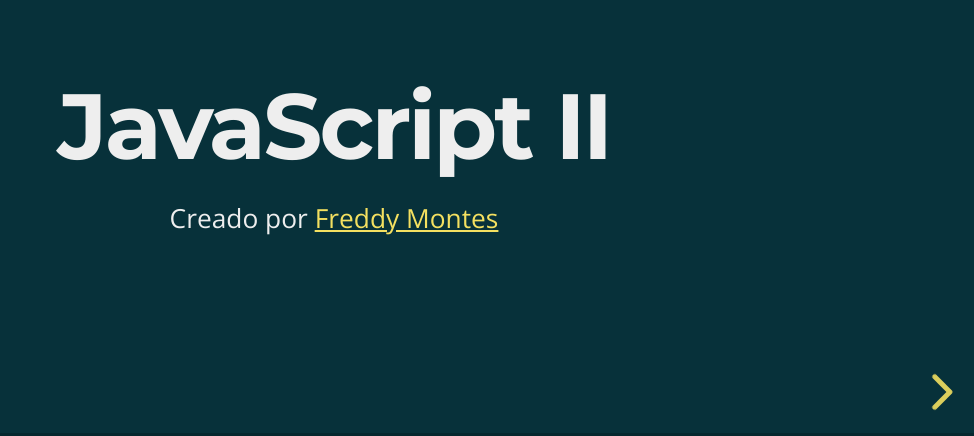
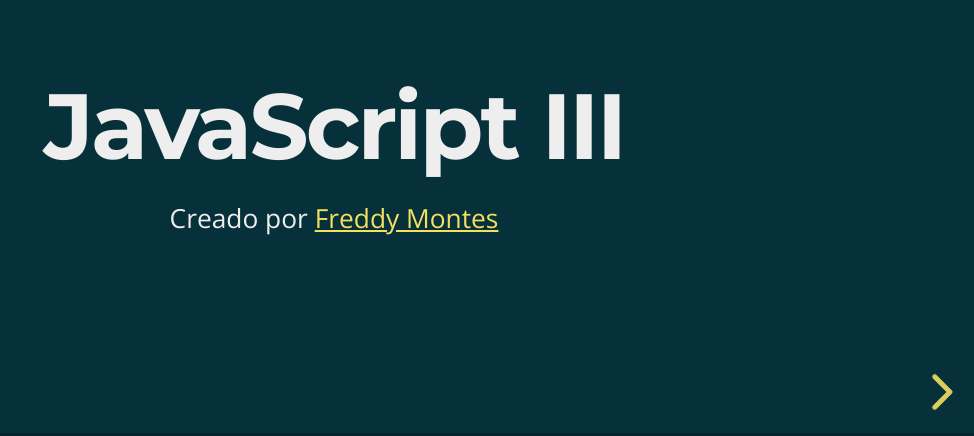
Before and after one commit to fmontes/curso-intermedio-javascript, a website: page presentaciones/clase-000-introduccion/index.html in a window 1280 px wide. Shown: the part 364-800 px from the top of the page, without its empty margins (306-1280 px from the left). Drawn offline with nearby package versions, Linux system fonts and the light colour scheme.

Commit message:
Arreglar titulo

```diff
--- a/presentaciones/clase-000-introduccion/index.html
+++ b/presentaciones/clase-000-introduccion/index.html
@@ -23,7 +23,7 @@
                         alt="JavaScript"
                         style="height: 180px; margin: 0 auto 4rem auto; background: transparent"
                     />
-                    <h2>JavaScript II</h2>
+                    <h2>JavaScript III</h2>
                     <p>
                         <small>Creado por <a href="https://fmontes.com">Freddy Montes</a></small>
                     </p>
```
Also changed, not shown: README.md.
